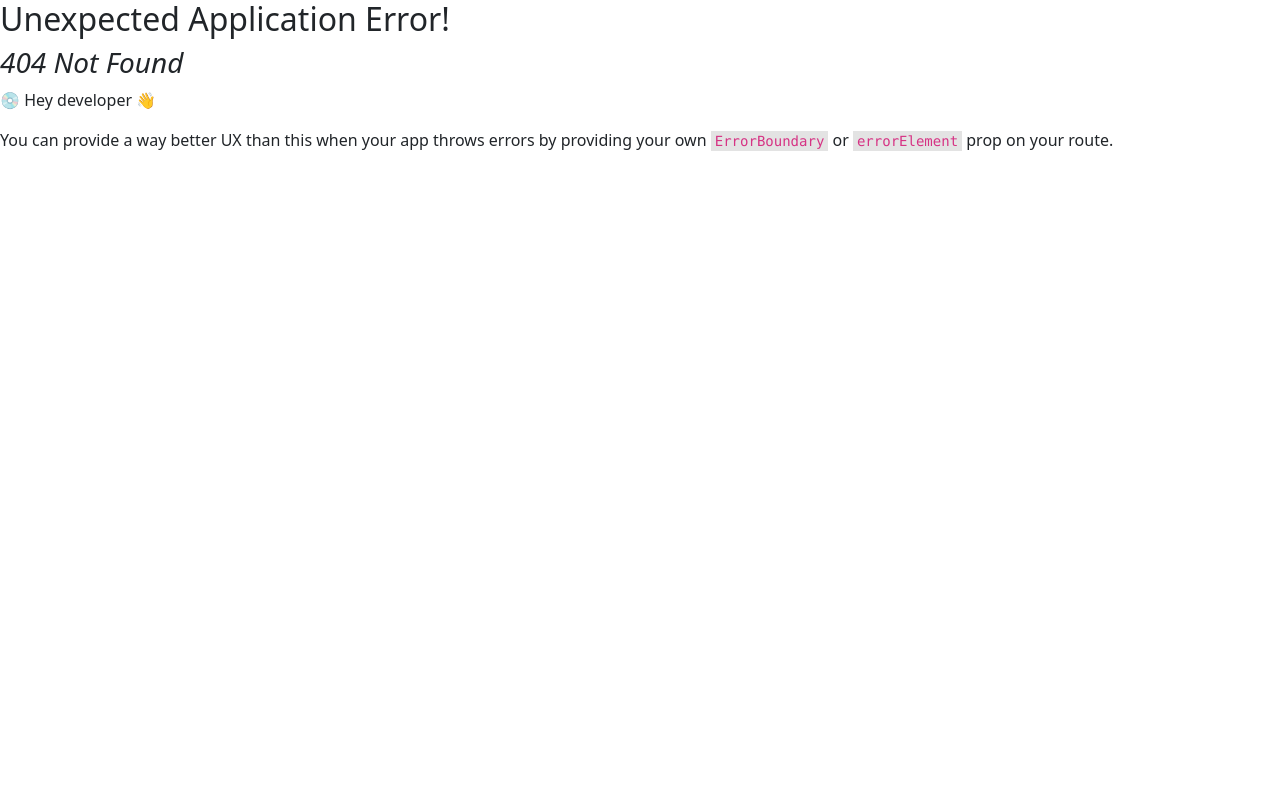
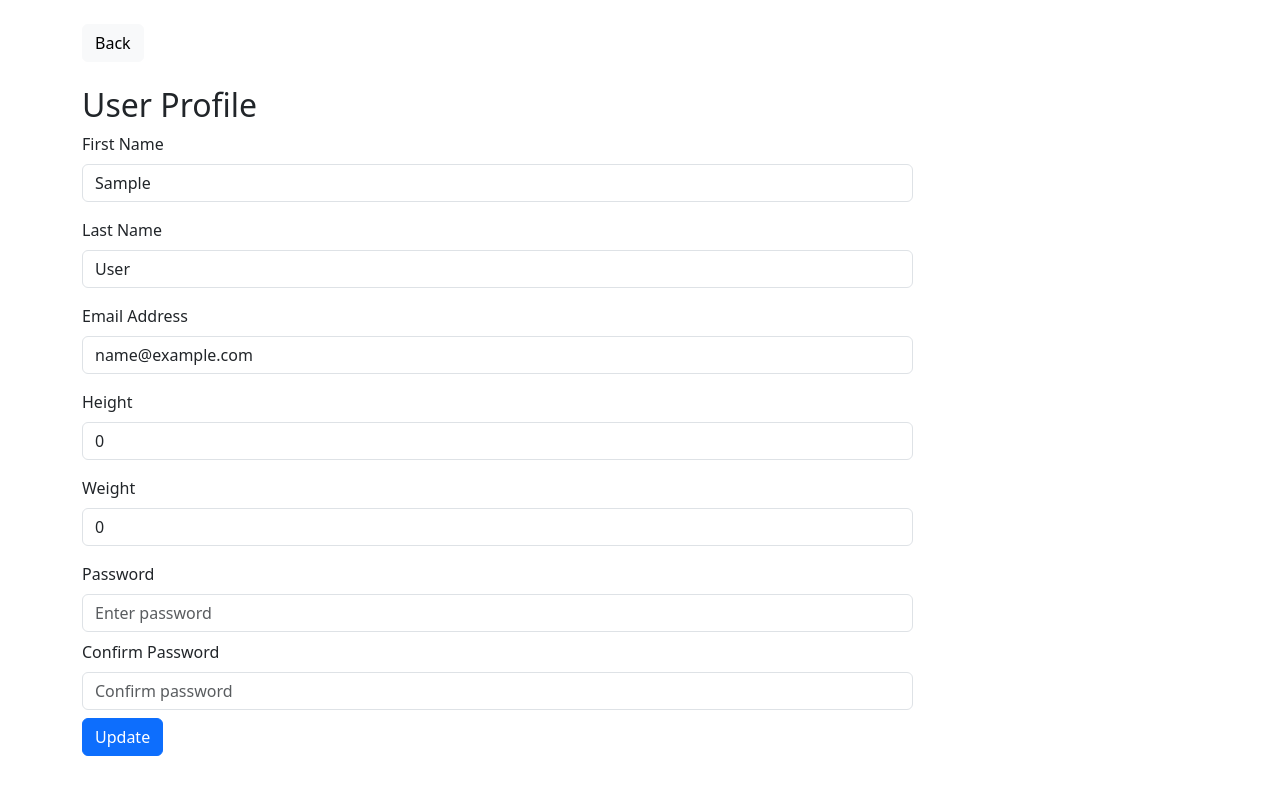
Before and after one commit to Karns11/NewWorkoutApp, a React (Create React App) app in the folder frontend/: page /profile in a window 1280 px wide. Before the commit this address had no page. Shown: the top 794 px of the page. Built offline with nearby package versions, Linux system fonts and the light colour scheme; sample sign-in values are in the browser's storage.

Commit message:
finish profile screen UI

```diff
--- a/frontend/src/components/Cards.jsx
+++ b/frontend/src/components/Cards.jsx
@@ -1,26 +1,37 @@
 import React from "react";
+import { useNavigate } from "react-router-dom";
 
 const Cards = () => {
+  const navigate = useNavigate();
+
+  const handleClick = (e) => {
+    e.preventDefault();
+    navigate("/login");
+  };
+
   return (
     <div className="w-full py-[10rem] px-4 bg-white">
       <div className="max-w-[1240px] mx-auto grid md:grid-cols-3 gap-8">
         <div className="w-full shadow-xl flex flex-col p-4 my-4 rounded-lg hover:scale-105 duration-300">
           {/* <img className='w-20 mx-auto mt-[-3rem] bg-white' src={Single} alt="/" /> */}
           <h2 className="text-2xl font-bold text-center py-8">Collaboration</h2>
-          <p className="text-center text-4xl font-bold">$0</p>
+          <p className="text-center text-4xl font-bold">LET'S</p>
           <div className="text-center font-medium">
             <p className="py-2 border-b mx-8 mt-8">See others workouts</p>
             <p className="py-2 border-b mx-8">Share your workouts</p>
             <p className="py-2 border-b mx-8">Compete</p>
           </div>
-          <button className="bg-[#00df9a] w-[200px] rounded-md font-medium my-6 mx-auto px-6 py-3">
-            Start Trial
+          <button
+            onClick={handleClick}
+            className="bg-[#00df9a] w-[200px] rounded-md font-medium my-6 mx-auto px-6 py-3"
+          >
+            Get Started
           </button>
         </div>
         <div className="w-full shadow-xl bg-gray-100 flex flex-col p-4 md:my-0 my-8 rounded-lg hover:scale-105 duration-300">
           {/* <img className='w-20 mx-auto mt-[-3rem] bg-transparent' src={Double} alt="/" /> */}
           <h2 className="text-2xl font-bold text-center py-8">Customization</h2>
-          <p className="text-center text-4xl font-bold">$0</p>
+          <p className="text-center text-4xl font-bold">FIT</p>
           <div className="text-center font-medium">
             <p className="py-2 border-b mx-8 mt-8">Unlimited Customization</p>
             <p className="py-2 border-b mx-8">Categorize by day</p>
@@ -28,21 +39,27 @@ const Cards = () => {
               Create as many workouts as needed
             </p>
           </div>
-          <button className="bg-black text-[#00df9a] w-[200px] rounded-md font-medium my-6 mx-auto px-6 py-3">
-            Start Trial
+          <button
+            onClick={handleClick}
+            className="bg-black text-[#00df9a] w-[200px] rounded-md font-medium my-6 mx-auto px-6 py-3"
+          >
+            Get Started
           </button>
         </div>
         <div className="w-full shadow-xl flex flex-col p-4 my-4 rounded-lg hover:scale-105 duration-300">
           {/* <img className='w-20 mx-auto mt-[-3rem] bg-white' src={Triple} alt="/" /> */}
           <h2 className="text-2xl font-bold text-center py-8">Reminders</h2>
-          <p className="text-center text-4xl font-bold">$0</p>
+          <p className="text-center text-4xl font-bold">SWOLE</p>
           <div className="text-center font-medium">
             <p className="py-2 border-b mx-8 mt-8">Never miss a workout</p>
             <p className="py-2 border-b mx-8">Set reminders</p>
             <p className="py-2 border-b mx-8">Stay on top of your workouts</p>
           </div>
-          <button className="bg-[#00df9a] w-[200px] rounded-md font-medium my-6 mx-auto px-6 py-3">
-            Start Trial
+          <button
+            onClick={handleClick}
+            className="bg-[#00df9a] w-[200px] rounded-md font-medium my-6 mx-auto px-6 py-3"
+          >
+            Get Started
           </button>
         </div>
       </div>
--- a/frontend/src/components/Info.jsx
+++ b/frontend/src/components/Info.jsx
@@ -1,7 +1,15 @@
 import React from "react";
 import exercise from "../assets/hero_image.png";
+import { useNavigate } from "react-router-dom";
 
 const Info = () => {
+  const navigate = useNavigate();
+
+  const handleClick = (e) => {
+    e.preventDefault();
+    navigate("/login");
+  };
+
   return (
     <div className="w-full bg-white py-16 px-4">
       <div className="max-w-[1240px] mx-auto grid md:grid-cols-2">
@@ -17,7 +25,10 @@ const Info = () => {
             eveniet ex deserunt fuga?
           </p>
           <div className="w-full flex justify-center">
-            <button className="bg-black text-[#00df9a] w-[200px] rounded-md font-medium my-6 mx-auto md:mx-0 py-3">
+            <button
+              onClick={handleClick}
+              className="bg-black text-[#00df9a] w-[200px] rounded-md font-medium my-6 mx-auto md:mx-0 py-3"
+            >
               Get Started
             </button>
           </div>
--- a/frontend/src/index.js
+++ b/frontend/src/index.js
@@ -17,6 +17,7 @@ import { Provider } from "react-redux";
 import store from "./store";
 import MainScreen from "./screens/MainScreen";
 import PrivateRoute from "./components/PrivateRoute";
+import ProfileScreen from "./screens/ProfileScreen";
 
 const router = createBrowserRouter(
   createRoutesFromElements(
@@ -26,6 +27,7 @@ const router = createBrowserRouter(
       <Route path="/register" element={<RegisterScreen />} />
       <Route path="" element={<PrivateRoute />}>
         <Route path="/mainscreen" element={<MainScreen />} />
+        <Route path="/profile" element={<ProfileScreen />} />
       </Route>
     </Route>
   )
--- a/frontend/src/screens/MainScreen.jsx
+++ b/frontend/src/screens/MainScreen.jsx
@@ -1,23 +1,10 @@
-import React, { useEffect, useState } from "react";
+import React from "react";
 import MainHeader from "../components/MainHeader";
 import { Card, Col, Container, Row } from "react-bootstrap";
 import { useSelector } from "react-redux";
-import axios from "axios";
 
 const MainScreen = () => {
   const { userInfo } = useSelector((state) => state.auth);
-  const [workoutOfDay, setWorkoutOfDay] = useState({});
-
-  const API_KEY = "a8QKtCXDr+YhDzCuEze3sg==92yRGYcjvYNszt5X";
-
-  useEffect(() => {
-    axios
-      .get("https://api.api-ninjas.com/v1/exercises?muscle=biceps", {
-        headers: { "X-Api-Key": API_KEY },
-      })
-      .then((res) => setWorkoutOfDay(res))
-      .catch((err) => console.log(err));
-  }, [workoutOfDay]);
 
   return (
     <div>
--- /dev/null
+++ b/frontend/src/screens/ProfileScreen.jsx
@@ -0,0 +1,129 @@
+import React, { useEffect, useState } from "react";
+import { Form, Button, Row, Col, Container } from "react-bootstrap";
+import { useSelector } from "react-redux";
+import { Link } from "react-router-dom";
+
+const ProfileScreen = () => {
+  const [firstName, setFirstName] = useState("");
+  const [lastName, setLastName] = useState("");
+  const [email, setEmail] = useState("");
+  const [height, setHeight] = useState(0);
+  const [weight, setWeight] = useState(0);
+  const [password, setPassword] = useState("");
+  const [confirmPassword, setConfirmPassword] = useState("");
+
+  const { userInfo } = useSelector((state) => state.auth);
+
+  useEffect(() => {
+    setFirstName(userInfo.firstName);
+    setLastName(userInfo.lastName);
+    setHeight(userInfo.height);
+    setWeight(userInfo.weight);
+    setEmail(userInfo.email);
+  }, [
+    userInfo.email,
+    userInfo.firstName,
+    userInfo.height,
+    userInfo.weight,
+    userInfo.lastName,
+  ]);
+
+  const submitHandler = async (e) => {
+    e.preventDefault();
+  };
+
+  return (
+    <>
+      <Container className="my-4">
+        <Link className="btn btn-light" to="/mainscreen">
+          Back
+        </Link>
+      </Container>
+      <Container>
+        <Row>
+          <Col md={9}>
+            <h2>User Profile</h2>
+
+            <Form onSubmit={submitHandler}>
+              <Form.Group className="my-2" controlId="firstName">
+                <Form.Label>First Name</Form.Label>
+                <Form.Control
+                  type="name"
+                  placeholder="Enter first name"
+                  value={firstName}
+                  onChange={(e) => setFirstName(e.target.value)}
+                ></Form.Control>
+              </Form.Group>
+
+              <Form.Group controlId="lastName" className="my-3">
+                <Form.Label>Last Name</Form.Label>
+                <Form.Control
+                  type="text"
+                  placeholder="Enter last name"
+                  value={lastName}
+                  onChange={(e) => setLastName(e.target.value)}
+                ></Form.Control>
+              </Form.Group>
+
+              <Form.Group controlId="email" className="my-3">
+                <Form.Label>Email Address</Form.Label>
+                <Form.Control
+                  type="email"
+                  placeholder="Enter email"
+                  value={email}
+                  onChange={(e) => setEmail(e.target.value)}
+                ></Form.Control>
+              </Form.Group>
+
+              <Form.Group controlId="height" className="my-3">
+                <Form.Label>Height</Form.Label>
+                <Form.Control
+                  type="number"
+                  placeholder="Enter height"
+                  value={height}
+                  onChange={(e) => setHeight(e.target.value)}
+                ></Form.Control>
+              </Form.Group>
+
+              <Form.Group controlId="weight" className="my-3">
+                <Form.Label>Weight</Form.Label>
+                <Form.Control
+                  type="number"
+                  placeholder="Enter weight"
+                  value={weight}
+                  onChange={(e) => setWeight(e.target.value)}
+                ></Form.Control>
+              </Form.Group>
+
+              <Form.Group className="my-2" controlId="password">
+                <Form.Label>Password</Form.Label>
+                <Form.Control
+                  type="password"
+                  placeholder="Enter password"
+                  value={password}
+                  onChange={(e) => setPassword(e.target.value)}
+                ></Form.Control>
+              </Form.Group>
+
+              <Form.Group className="my-2" controlId="confirmPassword">
+                <Form.Label>Confirm Password</Form.Label>
+                <Form.Control
+                  type="password"
+                  placeholder="Confirm password"
+                  value={confirmPassword}
+                  onChange={(e) => setConfirmPassword(e.target.value)}
+                ></Form.Control>
+              </Form.Group>
+
+              <Button type="submit" variant="primary">
+                Update
+              </Button>
+            </Form>
+          </Col>
+        </Row>
+      </Container>
+    </>
+  );
+};
+
+export default ProfileScreen;
```
